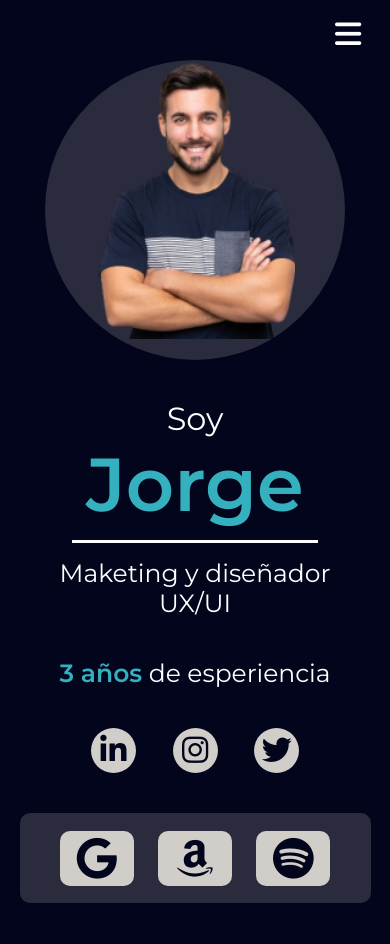
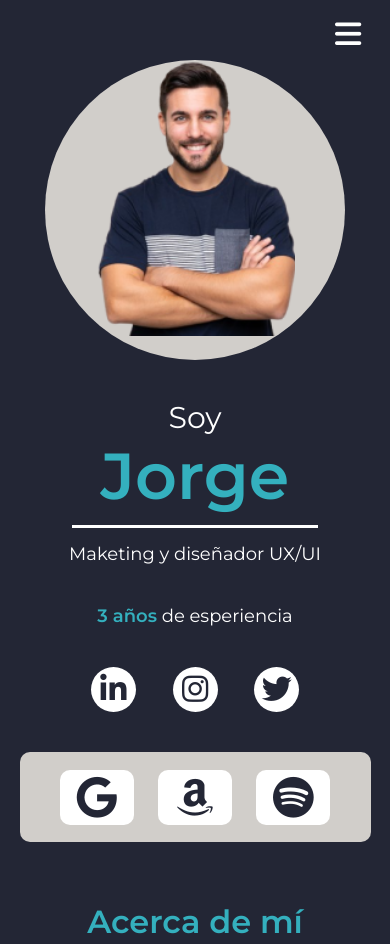
Before and after one commit to hmartinezdc/portafolio4-g23, a plain HTML site: page index.html in a window 390 px wide. Shown: the top 944 px of the page. Drawn offline with Linux system fonts and the light colour scheme.

Commit message:
Colors changes

```diff
--- a/assets/css/style.css
+++ b/assets/css/style.css
@@ -13,6 +13,7 @@
     --medium_blue:#2A2B3D;
     --opacity: rgba(3, 5, 28, 0.85);
     --invisible: rgba(0, 0, 0, 0);
+    --dark_blue_mobile: #232635;
 }
 body {
     background-color: var(--dark_blue);
@@ -76,14 +77,17 @@ body {
     display: flex;
     position: inherit;
     justify-content: center;
+    align-items: center;
     z-index: 1;
 }
 .header__container .photo * {
-    height: 100%;
-    bottom: 0;
+    width: 100%;
+    align-self: center;
 }
 .header__container .photo {
-    z-index: 1;
+    width: 290px;
+    z-index: 2;
+    /* align-self: center; */
 }
 .header__container .circle {
     width: inherit;
@@ -92,6 +96,7 @@ body {
     border-radius: 50%;
     background-color: var(--medium_blue);
     top: 7%;
+    z-index: 1;
 }
 /**titulo general*/
 .header__title {
@@ -413,6 +418,9 @@ body {
     }
 }
 @media (max-width: 576px){
+    body {
+        background-color: var(--dark_blue_mobile);
+    }
     .nav {
         width: 100%;
         justify-content: flex-end;
@@ -468,6 +476,7 @@ body {
     /*header*/
     .header {
         width: 100%;
+        background-color: var(--dark_blue_mobile);
         position: static ;
         display: flex;
         flex-direction: column;
@@ -480,32 +489,48 @@ body {
         align-items: center;
         margin-top: 60px;
     }
+    .social__media .icon__circle {
+        background-color: var(--white);
+    }
+    .icon__circle a {
+        color:var(--dark_blue_mobile);
+    }
     .header__container{
         margin-top: 10%;
         width: 300px;
         height: 300px;
         position: relative;
     }
+    .header__container .photo {
+        width: 200px;
+        z-index: 2;
+    }
+    .header__container .circle {
+        background-color: var(--gray);
+    }
     .header .header__experience {
         width: 90%;
+        background-color: var(--gray);
         order: 2;
         margin-top: 40px;
     }
     .header .header__experience .icons__box {
+        background-color: var(--white);
         height: 55px;
     }
     .icons__box i {
+        color:var(--dark_blue_mobile);
         font-size: 42px;
     }
     /**TITULO GENERAL*/
     .header__title .noun {
-        font-size: 32px;
+        font-size: 30px;
         padding: 0;
         font-weight: normal;
     }
     .header__title .name {
         width: 70%;
-        font-size: 75px;
+        font-size: 65px;
         text-align: center;
         border-top: none;
         border-bottom: solid white ;
@@ -515,14 +540,17 @@ body {
     .header__title .text__1 {
         width: 80%;
         text-align: center;
-        font-size: 25px;
+        font-size: 18px;
         padding-top: 15px;
         padding-bottom: 40px;
     }
     .header__title .text__2 {
         width: 100%;
         text-align: center;
-        font-size: 25px;
+        font-size: 18px;
+    }
+    .main__article p {
+        width: 90%;
     }
     /*Iconos de las redes sociales*/
     .social__media {
@@ -537,6 +565,7 @@ body {
     /*?--MIS SERVICIOS*/
     .main {
         width: 100%;
+        background-color: var(--dark_blue_mobile);
     }
     .main__services {
         gap: 20px;
@@ -546,7 +575,7 @@ body {
         width: 95%;
         align-self: flex-end;
         overflow-x: scroll;
-        gap: 40px;
+        gap: 30px;
     }
     .main__services .box__services h3 {
         font-size: 25px;
@@ -556,7 +585,7 @@ body {
         margin:0 5px 15%;
     }
     .main__services .box__services .box {
-        width: 250px;
+        width: 230px;
         gap: 30px;
     }
     .main__services .box__services i {
@@ -571,6 +600,7 @@ body {
     }
     .portfolio__slider {
         width: 95%;
+        height: 250px;
         gap: 15px;
     }
     .box__contact {
@@ -581,7 +611,7 @@ body {
         gap: 40px;
     }
     .main__contact .box__contact .box {
-        width: 40%;
+        width: 50%;
         gap: 10px;
     }
     .main__contact .box p {
@@ -596,6 +626,7 @@ body {
     }
     .footer {
         width: 100%;
+        background-color: var(--dark_blue_mobile);
         font-size: 16px;
     }
 }
@@ -630,6 +661,10 @@ body {
         margin-top: 1%;
         width: 200px;
         height: 200px;
+    }
+    .header__container .photo {
+        width: 132px;
+        z-index: 2;
     }
     .header .header__title {
         margin-top: 40px;
@@ -729,7 +764,7 @@ body {
         font-size: 25px;
     }
     .main__contact .box__contact .box {
-        width: 50%;
+        width: 60%;
         gap: 3px;
     }
     .main__contact .box p {
@@ -740,7 +775,7 @@ body {
         font-size: 13px;
     }
     .main__contact .box__contact a {
-        top: 25%;
+        top: 20%;
         font-size: 50px;
 
     }
```
